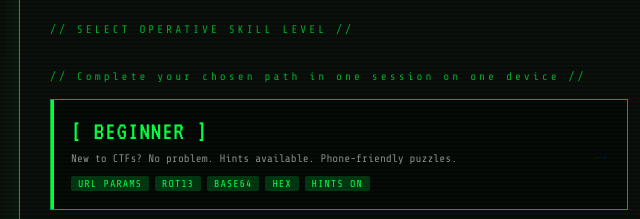
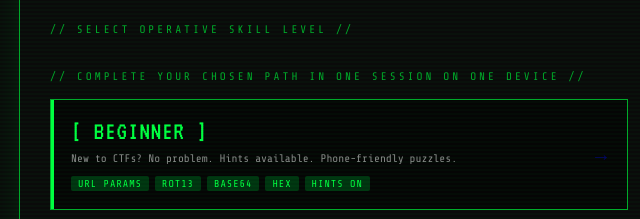
Before and after one commit to D1rtD1v3R/defcon-ctf, a plain HTML site: page index.html in a window 1280 px wide. Shown: the part 455-674 px from the top of the page, 301-941 px from the left. Drawn offline with nearby package versions, Linux system fonts and the light colour scheme.

Commit message:
Wording change

```diff
--- a/index.html
+++ b/index.html
@@ -232,7 +232,7 @@
   </div>
 
   <div class="prompt-label">// SELECT OPERATIVE SKILL LEVEL //</div><br>
-  <div class="prompt-label">// Complete your chosen path in one session on one device //</div>
+  <div class="prompt-label">// COMPLETE YOUR CHOSEN PATH IN ONE SESSION ON ONE DEVICE //</div>
   <div class="difficulty-grid">
 
     <a class="diff-btn beginner" href="https://d1rtd1v3r.github.io/defcon-ctf/beginner/?badge=noob">
```
